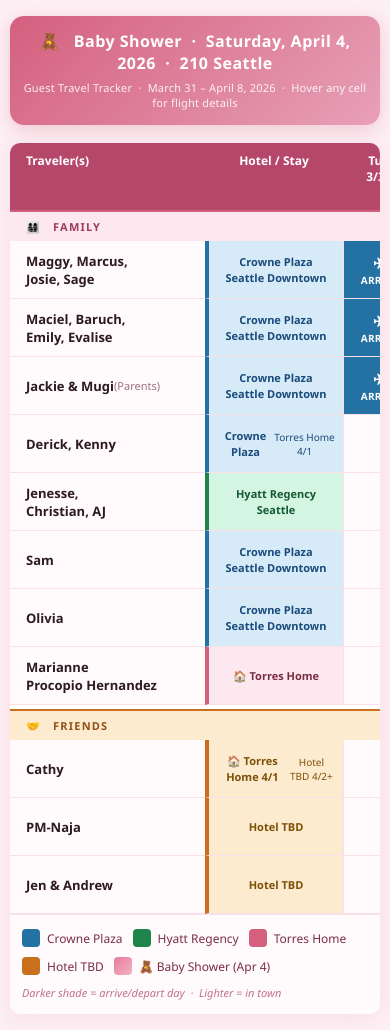
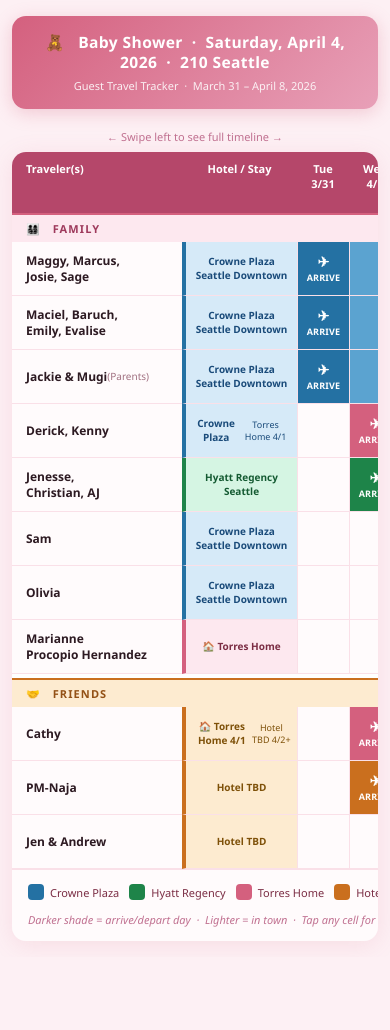
Before and after one commit to mppytr95wf-bit/Torres-baby-shower, a plain HTML site: page index.html in a window 390 px wide. After the commit the page ends 957 px from the top, so only its background shows below. Drawn offline with Linux system fonts and the light colour scheme.

Commit message:
Add files via upload

```diff
--- a/index.html
+++ b/index.html
@@ -10,93 +10,118 @@
   body {
     font-family: 'Segoe UI', Arial, sans-serif;
     background: #fdf0f4;
-    padding: 32px 24px;
+    padding: 16px 12px;
     color: #2d1a22;
   }
 
+  /* ── Banner ── */
   .event-banner {
     background: linear-gradient(135deg, #d4607e, #e8a0b8);
     color: #fff;
     text-align: center;
     border-radius: 14px;
-    padding: 18px 24px;
-    margin-bottom: 28px;
+    padding: 16px 20px;
+    margin-bottom: 20px;
     box-shadow: 0 4px 18px rgba(212,96,126,0.28);
   }
-  .event-banner .main { font-size: 22px; font-weight: 800; letter-spacing: 0.5px; }
-  .event-banner .sub  { font-size: 13px; opacity: 0.88; margin-top: 5px; letter-spacing: 0.2px; }
+  .event-banner .main { font-size: clamp(15px, 4vw, 22px); font-weight: 800; letter-spacing: 0.4px; line-height: 1.3; }
+  .event-banner .sub  { font-size: clamp(11px, 2.5vw, 13px); opacity: 0.88; margin-top: 5px; }
+
+  /* ── Scroll wrapper — key for mobile ── */
+  .scroll-wrap {
+    overflow-x: auto;
+    -webkit-overflow-scrolling: touch;
+    border-radius: 14px;
+    box-shadow: 0 4px 24px rgba(212,96,126,0.13);
+  }
 
   .chart-wrap {
     background: #fff;
     border-radius: 14px;
-    box-shadow: 0 4px 24px rgba(212,96,126,0.13);
-    overflow: hidden;
+    min-width: 680px; /* prevents collapse on small screens */
   }
 
-  .scroll-area {
-    width: 100%;
-    overflow-x: auto;
-    -webkit-overflow-scrolling: touch;
+  /* col 1=names(170px), col 2=hotel(120px), 9 date cols */
+  .grid {
+    display: grid;
+    grid-template-columns: 170px 115px repeat(9, minmax(52px, 1fr));
   }
 
-  .grid {
-    display: grid;
-    grid-template-columns: 195px 138px repeat(9, 1fr);
+  /* ── Sticky name column ── */
+  .row-name, .hdr.name-hdr, .section-sep {
+    position: sticky;
+    left: 0;
+    z-index: 3;
+  }
+  /* section separators span full width but still need left sticky for label */
+  .section-sep {
+    grid-column: 1 / -1;
+    position: relative; /* override sticky — full-width rows don't need it */
   }
 
+  /* ── Column headers ── */
   .hdr {
     background: #b5476a;
     color: #fff;
-    font-size: 12px; font-weight: 700;
+    font-size: 11px; font-weight: 700;
     text-align: center;
-    padding: 10px 4px; line-height: 1.4;
+    padding: 9px 3px; line-height: 1.4;
+    position: sticky; top: 0; z-index: 2;
   }
-  .hdr.name-hdr { text-align: left; padding-left: 16px; }
-  .hdr.weekend  { background: #9e3a5c; }
+  .hdr.name-hdr {
+    text-align: left; padding-left: 14px;
+    z-index: 4; /* above other sticky */
+  }
+  .hdr.hotel-hdr { z-index: 2; }
+  .hdr.weekend   { background: #9e3a5c; }
   .hdr.shower-col {
     background: linear-gradient(180deg, #d4607e, #b5476a);
-    position: relative;
   }
-  .hdr.shower-col::after { content: '🧸'; display: block; font-size: 14px; line-height: 1; }
-  .hdr.extend   { background: #882e4c; }
+  .hdr.shower-col::after { content: '🧸'; display: block; font-size: 13px; line-height: 1; }
+  .hdr.extend    { background: #882e4c; }
 
+  /* ── Section separators ── */
   .section-sep {
-    grid-column: 1 / -1;
-    padding: 7px 16px;
+    padding: 6px 14px;
     font-size: 11px; font-weight: 700;
-    letter-spacing: 1.2px; text-transform: uppercase;
+    letter-spacing: 1.1px; text-transform: uppercase;
   }
   .section-sep.family  { background: #fde8ef; color: #9e3a5c; border-top: 2px solid #d4607e; }
   .section-sep.friends { background: #fdebd0; color: #935116; border-top: 2px solid #ca6f1e; margin-top: 4px; }
 
+  /* ── Name / hotel cells ── */
   .row-name {
     display: flex; align-items: center;
-    padding: 0 8px 0 16px;
-    font-size: 13px; font-weight: 600;
+    padding: 0 6px 0 14px;
+    font-size: 12px; font-weight: 600;
     border-bottom: 1px solid #fae0e8;
-    min-height: 58px; background: #fffbfc;
+    min-height: 54px;
+    background: #fffbfc;
+    line-height: 1.35;
   }
   .row-hotel {
     display: flex; align-items: center; justify-content: center;
-    text-align: center; font-size: 11px; font-weight: 600;
-    padding: 4px 8px; line-height: 1.4;
+    text-align: center; font-size: 10px; font-weight: 600;
+    padding: 4px 6px; line-height: 1.35;
     border-bottom: 1px solid #fae0e8;
     border-left: 1px solid #fae0e8;
   }
 
+  /* ── Day cells ── */
   .day-cell {
     border-bottom: 1px solid #fae0e8;
     border-left: 1px solid #fae0e8;
     display: flex; align-items: center; justify-content: center;
-    font-size: 11px; font-weight: 700;
-    min-height: 58px; position: relative;
+    font-size: 10px; font-weight: 700;
+    min-height: 54px; position: relative;
     transition: filter .15s;
   }
-  .day-cell:hover:not(.empty) { filter: brightness(.91); cursor: default; }
+  .day-cell:active:not(.empty) { filter: brightness(.88); }
   .day-cell.empty { background: #fffbfc; }
   .day-cell.weekend-bg.empty { background: #fef3f6; }
   .day-cell.extend-bg.empty  { background: #fdeef3; }
 
+  /* ── Hotel colour schemes ── */
   .crowne-bar  { background: #2471a3; color: #fff; }
   .crowne-mid  { background: #5ba3d0; color: #fff; }
   .crowne-lite { background: #d6eaf8; color: #1a5276; }
@@ -118,22 +143,25 @@
   .tbd-hotel{ background: #fdebd0; color: #7e5109; border-left: 4px solid #ca6f1e; }
 
   .arrive-label, .depart-label {
-    font-size: 10px; font-weight: 800;
+    font-size: 9px; font-weight: 800;
     display: flex; flex-direction: column;
     align-items: center; gap: 2px;
     line-height: 1.2; letter-spacing: 0.2px;
   }
-  .arrive-label .icon, .depart-label .icon { font-size: 15px; }
+  .arrive-label .icon, .depart-label .icon { font-size: 14px; }
 
+  /* ── Shower marker ── */
   .shower-marker {
     background: linear-gradient(135deg, #e8799a, #f2b3c6) !important;
     color: #fff !important;
     display: flex; flex-direction: column;
     align-items: center; justify-content: center;
-    font-size: 10px; font-weight: 800;
+    font-size: 9px; font-weight: 800;
     gap: 2px; line-height: 1.3;
   }
 
+  /* ── Tooltip (desktop hover) ── */
+  @media (hover: hover) {
     .day-cell[data-tip]:hover::after {
       content: attr(data-tip);
       position: absolute;
@@ -142,57 +170,48 @@
       background: #2d1a22; color: #fff;
       font-size: 11px; font-weight: 500;
       padding: 5px 10px; border-radius: 6px;
-    white-space: nowrap; z-index: 10; pointer-events: none;
+      white-space: nowrap; z-index: 20; pointer-events: none;
+    }
   }
 
+  /* ── Mobile tooltip — tap to reveal ── */
+  @media (hover: none) {
+    .day-cell[data-tip]:focus::after,
+    .day-cell[data-tip].tapped::after {
+      content: attr(data-tip);
+      position: fixed;
+      bottom: 24px; left: 50%;
+      transform: translateX(-50%);
+      background: #2d1a22; color: #fff;
+      font-size: 12px; font-weight: 500;
+      padding: 8px 14px; border-radius: 8px;
+      white-space: nowrap; z-index: 999; pointer-events: none;
+      box-shadow: 0 4px 16px rgba(0,0,0,0.4);
+    }
+  }
+
+  /* ── Legend ── */
   .legend {
-    display: flex; flex-wrap: wrap; gap: 12px;
-    padding: 18px 24px;
+    display: flex; flex-wrap: wrap; gap: 10px;
+    padding: 14px 16px;
     border-top: 1px solid #fae0e8;
     background: #fffbfc; align-items: center;
   }
-  .legend-item { display: flex; align-items: center; gap: 7px; font-size: 12px; color: #7b2d44; }
-  .legend-swatch { width: 18px; height: 18px; border-radius: 4px; flex-shrink: 0; }
-  .legend-note { margin-left: auto; font-size: 12px; font-style: italic; color: #c07090; }
-
-  @media (max-width: 768px) {
-    body {
-      padding: 16px 10px;
+  .legend-item { display: flex; align-items: center; gap: 6px; font-size: 11px; color: #7b2d44; }
+  .legend-swatch { width: 16px; height: 16px; border-radius: 4px; flex-shrink: 0; }
+  .legend-note {
+    width: 100%; font-size: 11px; font-style: italic; color: #c07090; margin-top: 2px;
   }
 
-    .event-banner {
-      padding: 14px 12px;
-      margin-bottom: 18px;
+  /* ── Scroll hint on mobile ── */
+  .scroll-hint {
+    text-align: center;
+    font-size: 11px; color: #c07090;
+    margin-bottom: 8px;
+    display: none;
   }
-
-    .event-banner .main {
-      font-size: 16px;
-      line-height: 1.4;
-    }
-
-    .event-banner .sub {
-      font-size: 11px;
-      line-height: 1.4;
-    }
-
-    .chart-wrap {
-      border-radius: 10px;
-    }
-
-    .grid {
-      min-width: 980px;
-    }
-
-    .legend {
-      padding: 14px 12px;
-      gap: 10px;
-    }
-
-    .legend-note {
-      margin-left: 0;
-      width: 100%;
-      font-size: 11px;
-    }
+  @media (max-width: 720px) {
+    .scroll-hint { display: block; }
   }
 </style>
 </head>
@@ -200,15 +219,18 @@
 
 <div class="event-banner">
   <div class="main">🧸 &nbsp; Baby Shower &nbsp;·&nbsp; Saturday, April 4, 2026 &nbsp;·&nbsp; 210 Seattle</div>
-  <div class="sub">Guest Travel Tracker &nbsp;·&nbsp; March 31 – April 8, 2026 &nbsp;·&nbsp; Hover any cell for flight details</div>
+  <div class="sub">Guest Travel Tracker &nbsp;·&nbsp; March 31 – April 8, 2026</div>
 </div>
 
+<p class="scroll-hint">← Swipe left to see full timeline →</p>
+
+<div class="scroll-wrap">
  <div class="chart-wrap">
-  <div class="scroll-area">
   <div class="grid">
 
+    <!-- Column headers -->
     <div class="hdr name-hdr">Traveler(s)</div>
-      <div class="hdr">Hotel / Stay</div>
+    <div class="hdr hotel-hdr">Hotel / Stay</div>
     <div class="hdr">Tue<br>3/31</div>
     <div class="hdr">Wed<br>4/1</div>
     <div class="hdr">Thu<br>4/2</div>
@@ -219,154 +241,184 @@
     <div class="hdr">Tue<br>4/7</div>
     <div class="hdr extend">Wed<br>4/8</div>
 
+    <!-- ══════════ FAMILY ══════════ -->
     <div class="section-sep family">👨‍👩‍👧‍👦 &nbsp; Family</div>
 
+    <!-- Maggy, Marcus, Josie, Sage -->
     <div class="row-name">Maggy, Marcus,<br>Josie, Sage</div>
     <div class="row-hotel crowne-hotel">Crowne Plaza<br>Seattle Downtown</div>
     <div class="day-cell crowne-bar" data-tip="Arrive 3/31 · 11:02 AM · UA 1330"><span class="arrive-label"><span class="icon">✈</span>ARRIVE</span></div>
     <div class="day-cell crowne-mid" data-tip="In Seattle"></div>
     <div class="day-cell crowne-mid" data-tip="In Seattle"></div>
     <div class="day-cell crowne-mid" data-tip="In Seattle"></div>
-      <div class="day-cell shower-marker" data-tip="🧸 Baby Shower · 210 Seattle"><span style="font-size:18px">🧸</span><span>Shower!</span></div>
+    <div class="day-cell shower-marker" data-tip="🧸 Baby Shower · 210 Seattle"><span style="font-size:17px">🧸</span><span>Shower!</span></div>
     <div class="day-cell crowne-bar" data-tip="Depart 4/5 · 10:45 PM · UA 1763"><span class="depart-label"><span class="icon">✈</span>DEPART</span></div>
     <div class="day-cell empty"></div>
     <div class="day-cell empty"></div>
     <div class="day-cell empty extend-bg"></div>
 
+    <!-- Maciel, Baruch, Emily, Evalise -->
     <div class="row-name">Maciel, Baruch,<br>Emily, Evalise</div>
     <div class="row-hotel crowne-hotel">Crowne Plaza<br>Seattle Downtown</div>
     <div class="day-cell crowne-bar" data-tip="Arrive 3/31 · 10:45 AM · Delta 699"><span class="arrive-label"><span class="icon">✈</span>ARRIVE</span></div>
     <div class="day-cell crowne-mid" data-tip="In Seattle"></div>
     <div class="day-cell crowne-mid" data-tip="In Seattle"></div>
     <div class="day-cell crowne-mid" data-tip="In Seattle"></div>
-      <div class="day-cell shower-marker" data-tip="🧸 Baby Shower · 210 Seattle"><span style="font-size:18px">🧸</span><span>Shower!</span></div>
+    <div class="day-cell shower-marker" data-tip="🧸 Baby Shower · 210 Seattle"><span style="font-size:17px">🧸</span><span>Shower!</span></div>
     <div class="day-cell crowne-lite" data-tip="In Seattle"></div>
     <div class="day-cell crowne-mid" data-tip="In Seattle"></div>
     <div class="day-cell crowne-bar" data-tip="Depart 4/7 · 10:58 PM · Delta 452"><span class="depart-label"><span class="icon">✈</span>DEPART</span></div>
     <div class="day-cell empty extend-bg"></div>
 
-      <div class="row-name">Jackie &amp; Mugi<br><span style="font-size:11px;font-weight:400;color:#a07080">(Parents)</span></div>
+    <!-- Jackie & Mugi (Parents) -->
+    <div class="row-name">Jackie &amp; Mugi<br><span style="font-size:10px;font-weight:400;color:#a07080">(Parents)</span></div>
     <div class="row-hotel crowne-hotel">Crowne Plaza<br>Seattle Downtown</div>
     <div class="day-cell crowne-bar" data-tip="Arrive 3/31 · 10:45 AM · Delta 699 — same flight as Maciel group"><span class="arrive-label"><span class="icon">✈</span>ARRIVE</span></div>
     <div class="day-cell crowne-mid" data-tip="In Seattle"></div>
     <div class="day-cell crowne-mid" data-tip="In Seattle"></div>
     <div class="day-cell crowne-mid" data-tip="In Seattle"></div>
-      <div class="day-cell shower-marker" data-tip="🧸 Baby Shower · 210 Seattle"><span style="font-size:18px">🧸</span><span>Shower!</span></div>
+    <div class="day-cell shower-marker" data-tip="🧸 Baby Shower · 210 Seattle"><span style="font-size:17px">🧸</span><span>Shower!</span></div>
     <div class="day-cell crowne-lite" data-tip="In Seattle — departure TBD"></div>
     <div class="day-cell crowne-lite" data-tip="Departure TBD"></div>
     <div class="day-cell crowne-lite" data-tip="Departure TBD"></div>
-      <div class="day-cell crowne-lite extend-bg" data-tip="Departure TBD"><span style="font-size:10px;color:#1a5276;font-weight:800">TBD</span></div>
+    <div class="day-cell crowne-lite extend-bg" data-tip="Departure TBD"><span style="font-size:9px;color:#1a5276;font-weight:800">TBD</span></div>
 
+    <!-- Derick, Kenny -->
     <div class="row-name">Derick, Kenny</div>
-      <div class="row-hotel crowne-hotel">Crowne Plaza<br><span style="font-weight:400;font-size:10px">Torres Home 4/1</span></div>
+    <div class="row-hotel crowne-hotel">Crowne Plaza<br><span style="font-weight:400;font-size:9px">Torres Home 4/1</span></div>
     <div class="day-cell empty"></div>
-      <div class="day-cell torres-bar" data-tip="Arrive 4/1 · 11:04 PM · American Airlines · Staying at Torres Home"><span class="arrive-label"><span class="icon">✈</span>ARRIVE</span></div>
+    <div class="day-cell torres-bar" data-tip="Arrive 4/1 · 11:04 PM · American Airlines · Torres Home"><span class="arrive-label"><span class="icon">✈</span>ARRIVE</span></div>
     <div class="day-cell crowne-mid" data-tip="Crowne Plaza check-in today"></div>
     <div class="day-cell crowne-mid" data-tip="In Seattle"></div>
-      <div class="day-cell shower-marker" data-tip="🧸 Baby Shower · 210 Seattle"><span style="font-size:18px">🧸</span><span>Shower!</span></div>
+    <div class="day-cell shower-marker" data-tip="🧸 Baby Shower · 210 Seattle"><span style="font-size:17px">🧸</span><span>Shower!</span></div>
     <div class="day-cell crowne-lite" data-tip="In Seattle"></div>
     <div class="day-cell crowne-mid" data-tip="In Seattle"></div>
     <div class="day-cell crowne-bar" data-tip="Depart 4/7 · 2:38 PM · Alaska Airlines"><span class="depart-label"><span class="icon">✈</span>DEPART</span></div>
     <div class="day-cell empty extend-bg"></div>
 
+    <!-- Jenesse, Christian, AJ -->
     <div class="row-name">Jenesse,<br>Christian, AJ</div>
     <div class="row-hotel hyatt-hotel">Hyatt Regency<br>Seattle</div>
     <div class="day-cell empty"></div>
     <div class="day-cell hyatt-bar" data-tip="Arrive 4/1 · 10:00 AM"><span class="arrive-label"><span class="icon">✈</span>ARRIVE</span></div>
     <div class="day-cell hyatt-mid" data-tip="In Seattle"></div>
     <div class="day-cell hyatt-mid" data-tip="In Seattle"></div>
-      <div class="day-cell shower-marker" data-tip="🧸 Baby Shower · 210 Seattle"><span style="font-size:18px">🧸</span><span>Shower!</span></div>
+    <div class="day-cell shower-marker" data-tip="🧸 Baby Shower · 210 Seattle"><span style="font-size:17px">🧸</span><span>Shower!</span></div>
     <div class="day-cell hyatt-bar" data-tip="Depart 4/5 · 8:00 PM"><span class="depart-label"><span class="icon">✈</span>DEPART</span></div>
     <div class="day-cell empty"></div>
     <div class="day-cell empty"></div>
     <div class="day-cell empty extend-bg"></div>
 
+    <!-- Sam -->
     <div class="row-name">Sam</div>
     <div class="row-hotel crowne-hotel">Crowne Plaza<br>Seattle Downtown</div>
     <div class="day-cell empty"></div>
     <div class="day-cell empty"></div>
     <div class="day-cell crowne-bar" data-tip="Arrive 4/2 · 6:53 PM"><span class="arrive-label"><span class="icon">✈</span>ARRIVE</span></div>
     <div class="day-cell crowne-mid" data-tip="In Seattle"></div>
-      <div class="day-cell shower-marker" data-tip="🧸 Baby Shower · 210 Seattle"><span style="font-size:18px">🧸</span><span>Shower!</span></div>
+    <div class="day-cell shower-marker" data-tip="🧸 Baby Shower · 210 Seattle"><span style="font-size:17px">🧸</span><span>Shower!</span></div>
     <div class="day-cell crowne-bar" data-tip="Depart 4/5 · 5:55 PM"><span class="depart-label"><span class="icon">✈</span>DEPART</span></div>
     <div class="day-cell empty"></div>
     <div class="day-cell empty"></div>
     <div class="day-cell empty extend-bg"></div>
 
+    <!-- Olivia -->
     <div class="row-name">Olivia</div>
     <div class="row-hotel crowne-hotel">Crowne Plaza<br>Seattle Downtown</div>
     <div class="day-cell empty"></div>
     <div class="day-cell empty"></div>
     <div class="day-cell empty"></div>
     <div class="day-cell crowne-bar" data-tip="Arrive 4/3 · 11:50 PM"><span class="arrive-label"><span class="icon">✈</span>ARRIVE</span></div>
-      <div class="day-cell shower-marker" data-tip="🧸 Baby Shower · 210 Seattle"><span style="font-size:18px">🧸</span><span>Shower!</span></div>
+    <div class="day-cell shower-marker" data-tip="🧸 Baby Shower · 210 Seattle"><span style="font-size:17px">🧸</span><span>Shower!</span></div>
     <div class="day-cell crowne-bar" data-tip="Depart 4/5 · 5:55 PM"><span class="depart-label"><span class="icon">✈</span>DEPART</span></div>
     <div class="day-cell empty"></div>
     <div class="day-cell empty"></div>
     <div class="day-cell empty extend-bg"></div>
 
+    <!-- Marianne -->
     <div class="row-name">Marianne<br>Procopio Hernandez</div>
     <div class="row-hotel torres-hotel">🏠 Torres Home</div>
     <div class="day-cell empty"></div>
     <div class="day-cell empty"></div>
     <div class="day-cell empty"></div>
     <div class="day-cell torres-bar" data-tip="Arrive 4/3 · 10:45 AM · Delta 699 from JFK"><span class="arrive-label"><span class="icon">✈</span>ARRIVE</span></div>
-      <div class="day-cell shower-marker" data-tip="🧸 Baby Shower · 210 Seattle"><span style="font-size:18px">🧸</span><span>Shower!</span></div>
+    <div class="day-cell shower-marker" data-tip="🧸 Baby Shower · 210 Seattle"><span style="font-size:17px">🧸</span><span>Shower!</span></div>
     <div class="day-cell torres-mid" data-tip="At Torres Home"></div>
     <div class="day-cell torres-mid" data-tip="At Torres Home"></div>
     <div class="day-cell torres-mid" data-tip="At Torres Home"></div>
     <div class="day-cell torres-bar extend-bg" data-tip="Depart 4/8 · 1:45 PM · Delta 415 to JFK"><span class="depart-label"><span class="icon">✈</span>DEPART</span></div>
 
+    <!-- ══════════ FRIENDS ══════════ -->
     <div class="section-sep friends">🤝 &nbsp; Friends</div>
 
+    <!-- Cathy -->
     <div class="row-name">Cathy</div>
-      <div class="row-hotel tbd-hotel">🏠 Torres Home 4/1<br><span style="font-weight:400;font-size:10px">Hotel TBD 4/2+</span></div>
+    <div class="row-hotel tbd-hotel">🏠 Torres Home 4/1<br><span style="font-weight:400;font-size:9px">Hotel TBD 4/2+</span></div>
     <div class="day-cell empty"></div>
-      <div class="day-cell torres-bar" data-tip="Arrive 4/1 · 9:58 PM · AS 379 from BWI · Res: SNAONJ · Torres Home"><span class="arrive-label"><span class="icon">✈</span>ARRIVE</span></div>
+    <div class="day-cell torres-bar" data-tip="Arrive 4/1 · 9:58 PM · AS 379 from BWI · Torres Home"><span class="arrive-label"><span class="icon">✈</span>ARRIVE</span></div>
     <div class="day-cell tbd-mid" data-tip="Hotel TBD from 4/2"></div>
     <div class="day-cell tbd-mid" data-tip="Hotel TBD"></div>
-      <div class="day-cell shower-marker" data-tip="🧸 Baby Shower · 210 Seattle"><span style="font-size:18px">🧸</span><span>Shower!</span></div>
+    <div class="day-cell shower-marker" data-tip="🧸 Baby Shower · 210 Seattle"><span style="font-size:17px">🧸</span><span>Shower!</span></div>
     <div class="day-cell tbd-lite" data-tip="Departure TBD"></div>
     <div class="day-cell tbd-lite" data-tip="Departure TBD"></div>
     <div class="day-cell tbd-lite" data-tip="Departure TBD"></div>
-      <div class="day-cell tbd-lite extend-bg" data-tip="Departure TBD"><span style="font-size:10px;color:#935116;font-weight:800">TBD</span></div>
+    <div class="day-cell tbd-lite extend-bg" data-tip="Departure TBD"><span style="font-size:9px;color:#935116;font-weight:800">TBD</span></div>
 
+    <!-- PM-Naja -->
     <div class="row-name">PM-Naja</div>
     <div class="row-hotel tbd-hotel">Hotel TBD</div>
     <div class="day-cell empty"></div>
     <div class="day-cell tbd-bar" data-tip="Arrive 4/1 · 10:24 PM · DL688 from JFK"><span class="arrive-label"><span class="icon">✈</span>ARRIVE</span></div>
     <div class="day-cell tbd-mid" data-tip="In Seattle"></div>
     <div class="day-cell tbd-mid" data-tip="In Seattle"></div>
-      <div class="day-cell shower-marker" data-tip="🧸 Baby Shower · 210 Seattle"><span style="font-size:18px">🧸</span><span>Shower!</span></div>
+    <div class="day-cell shower-marker" data-tip="🧸 Baby Shower · 210 Seattle"><span style="font-size:17px">🧸</span><span>Shower!</span></div>
     <div class="day-cell tbd-bar" data-tip="Depart 4/5 · 10:58 PM · DL452 to JFK"><span class="depart-label"><span class="icon">✈</span>DEPART</span></div>
     <div class="day-cell empty"></div>
     <div class="day-cell empty"></div>
     <div class="day-cell empty extend-bg"></div>
 
+    <!-- Jen & Andrew -->
     <div class="row-name">Jen &amp; Andrew</div>
     <div class="row-hotel tbd-hotel">Hotel TBD</div>
     <div class="day-cell empty"></div>
     <div class="day-cell empty"></div>
     <div class="day-cell empty"></div>
     <div class="day-cell tbd-bar" data-tip="Arrive 4/3 · 8:50 PM · DL881 from MSP"><span class="arrive-label"><span class="icon">✈</span>ARRIVE</span></div>
-      <div class="day-cell shower-marker" data-tip="🧸 Baby Shower · 210 Seattle"><span style="font-size:18px">🧸</span><span>Shower!</span></div>
+    <div class="day-cell shower-marker" data-tip="🧸 Baby Shower · 210 Seattle"><span style="font-size:17px">🧸</span><span>Shower!</span></div>
     <div class="day-cell tbd-bar" data-tip="Depart 4/5 · 6:49 PM · SY284 to MSP"><span class="depart-label"><span class="icon">✈</span>DEPART</span></div>
     <div class="day-cell empty"></div>
     <div class="day-cell empty"></div>
     <div class="day-cell empty extend-bg"></div>
 
-    </div>
-  </div>
+  </div><!-- /grid -->
 
+  <!-- Legend -->
   <div class="legend">
     <div class="legend-item"><div class="legend-swatch" style="background:#2471a3"></div> Crowne Plaza</div>
     <div class="legend-item"><div class="legend-swatch" style="background:#1e8449"></div> Hyatt Regency</div>
     <div class="legend-item"><div class="legend-swatch" style="background:#d4607e"></div> Torres Home</div>
     <div class="legend-item"><div class="legend-swatch" style="background:#ca6f1e"></div> Hotel TBD</div>
     <div class="legend-item"><div class="legend-swatch" style="background:linear-gradient(135deg,#e8799a,#f2b3c6)"></div> 🧸 Baby Shower (Apr 4)</div>
-    <span class="legend-note">Darker shade = arrive/depart day &nbsp;·&nbsp; Lighter = in town</span>
+    <span class="legend-note">Darker shade = arrive/depart day &nbsp;·&nbsp; Lighter = in town &nbsp;·&nbsp; Tap any cell for details</span>
   </div>
-</div>
+ </div><!-- /chart-wrap -->
+</div><!-- /scroll-wrap -->
+
+<script>
+  // Mobile tap-to-show tooltip
+  document.querySelectorAll('.day-cell[data-tip]').forEach(cell => {
+    cell.addEventListener('click', function() {
+      const already = this.classList.contains('tapped');
+      document.querySelectorAll('.tapped').forEach(c => c.classList.remove('tapped'));
+      if (!already) this.classList.add('tapped');
+    });
+  });
+  document.addEventListener('click', function(e) {
+    if (!e.target.closest('.day-cell')) {
+      document.querySelectorAll('.tapped').forEach(c => c.classList.remove('tapped'));
+    }
+  });
+</script>
 
 </body>
 </html>
```
Lines whose indentation alone changed are shown as unchanged.
